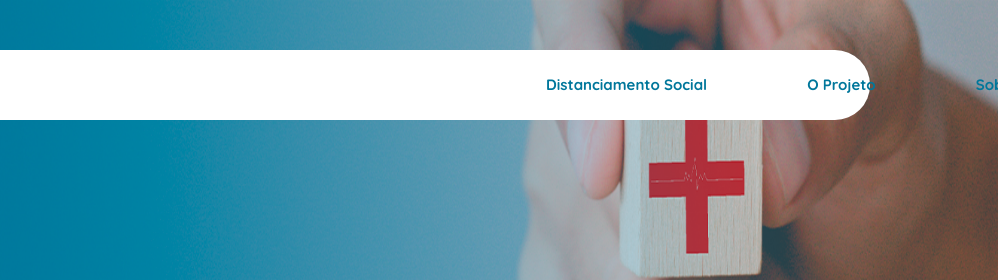
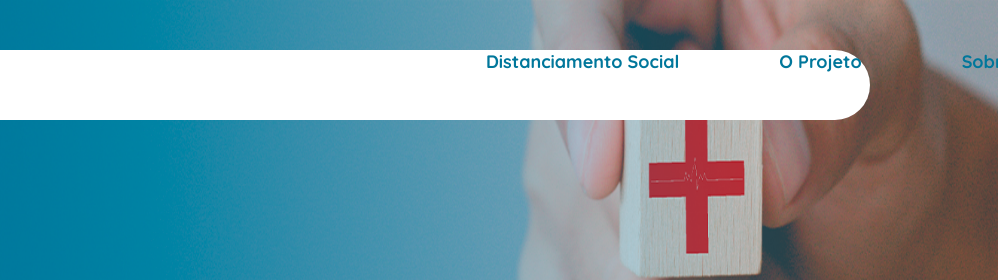
Before and after one commit to analuztx/LandingPage, a plain HTML site: page index.html in a window 1280 px wide. Shown: the top 280 px of the page, 282-1280 px from the left. Drawn offline with Linux system fonts and the light colour scheme; a web font is replaced by a local one.

Commit message:
Versão 2.1

```diff
--- a/css/style.css
+++ b/css/style.css
@@ -91,9 +91,9 @@ a {
   h5{
     position: relative;
     float:left;
-    font-size: 15px;
-    left: 550px;
-    top: 25px;
+    font-size: 18px;
+    left: 490px;
+    top: 23image.pngpx;
     font-family:'Quicksand';
     color: #00779b;
     padding: 0 50px ;
```
